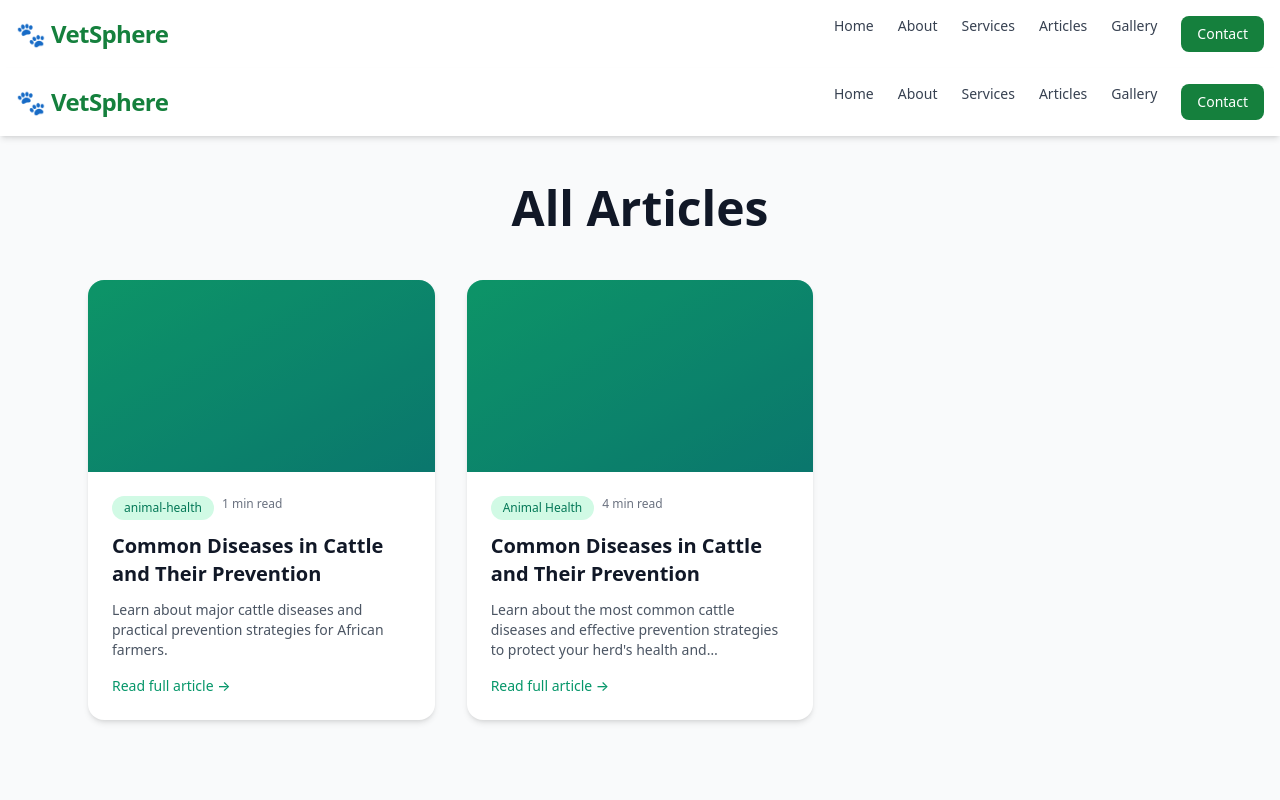
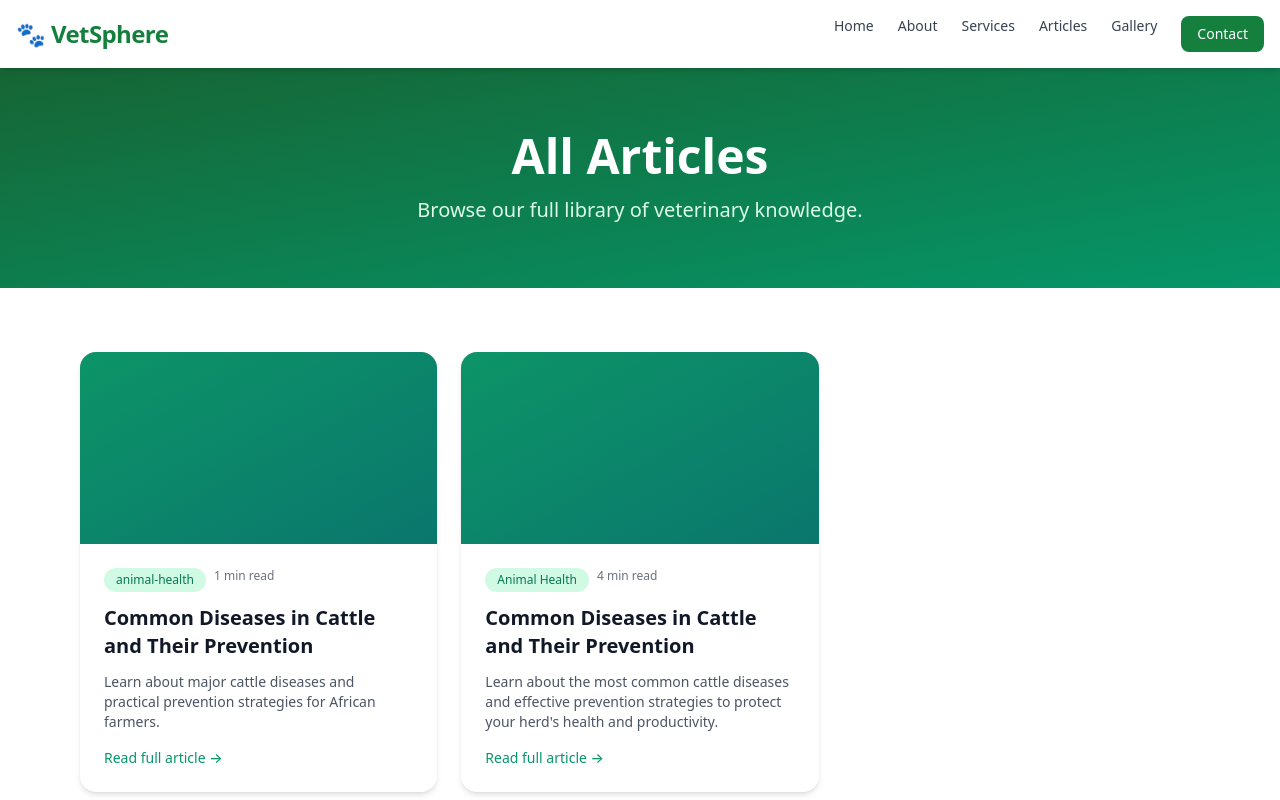
Before and after one commit to mathewschilongo099/VetSphere, a Next.js app: page /articles in a window 1280 px wide. Shown: the top 800 px of the page. Built offline with nearby package versions, Linux system fonts and the light colour scheme.

Commit message:
Update page.tsx

```diff
--- a/src/app/articles/page.tsx
+++ b/src/app/articles/page.tsx
@@ -1,24 +1,32 @@
-import Header from '@/components/layout/Header';
-import Footer from '@/components/layout/Footer';
 import { getAllPosts } from '@/lib/blog';
 import ArticleCard from '@/components/content/ArticleCard';
 
 export default async function ArticlesPage() {
   const posts = getAllPosts();
   return (
-    <div>
-      <Header />
-      <main className="min-h-screen bg-gray-50 py-12">
-        <div className="max-w-6xl mx-auto px-6">
-          <h1 className="text-5xl font-bold text-center mb-12">All Articles</h1>
-          <div className="grid md:grid-cols-3 gap-8">
+    <div className="min-h-screen bg-white w-full overflow-x-hidden">
+
+      {/* Hero */}
+      <section className="bg-gradient-to-br from-green-800 to-emerald-600 text-white py-16 w-full">
+        <div className="max-w-4xl mx-auto px-4 text-center">
+          <h1 className="text-4xl sm:text-5xl font-extrabold mb-4">All Articles</h1>
+          <p className="text-green-100 text-base sm:text-xl">Browse our full library of veterinary knowledge.</p>
+        </div>
+      </section>
+
+      {/* Articles */}
+      <section className="max-w-6xl mx-auto px-4 py-16">
+        {posts.length > 0 ? (
+          <div className="grid grid-cols-1 sm:grid-cols-2 lg:grid-cols-3 gap-6">
             {posts.map((post) => (
               <ArticleCard key={post.slug} post={post} />
             ))}
           </div>
-        </div>
-      </main>
-      <Footer />
+        ) : (
+          <p className="text-center text-gray-400 py-20 text-lg">No articles yet. Check back soon!</p>
+        )}
+      </section>
+
     </div>
   );
 }
```
